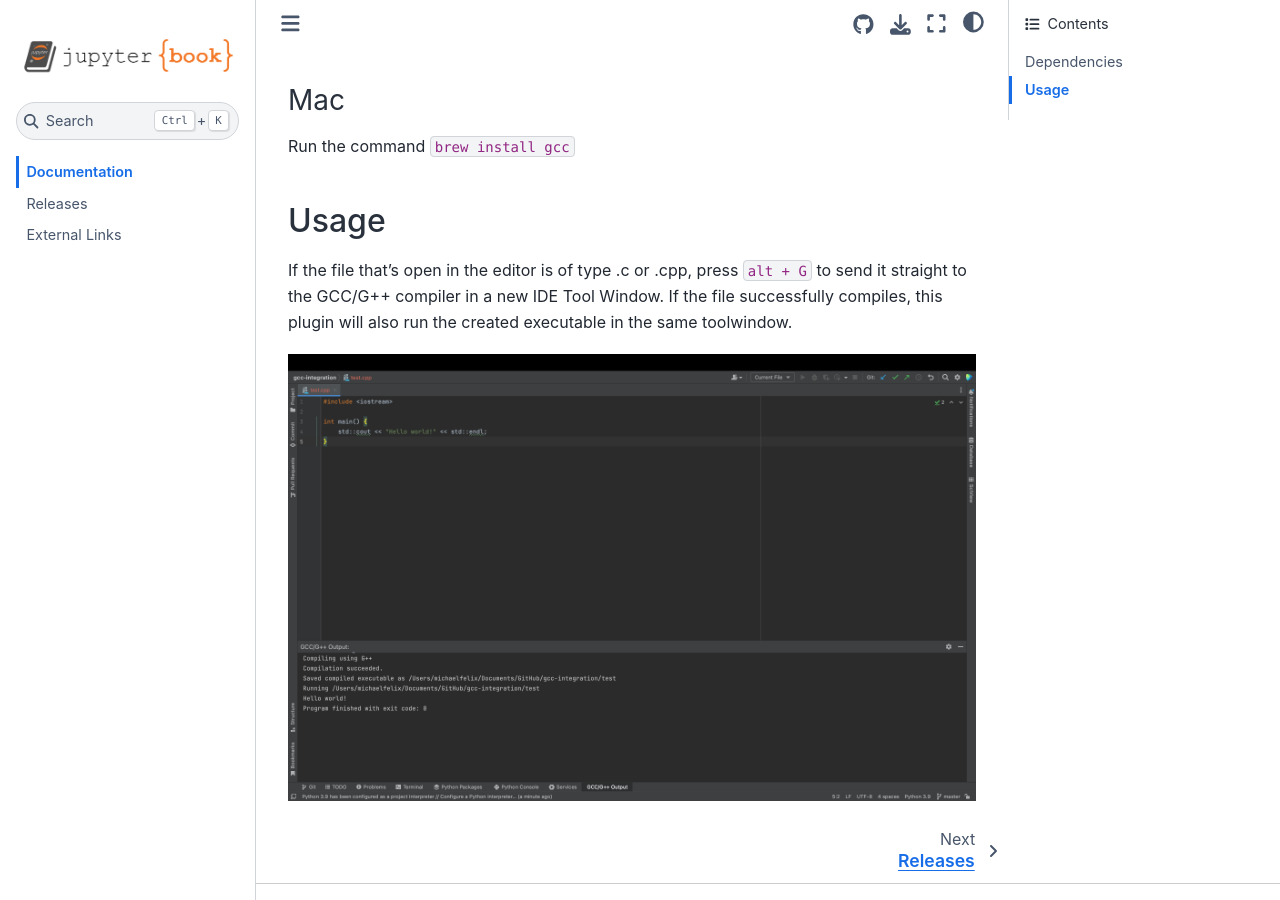
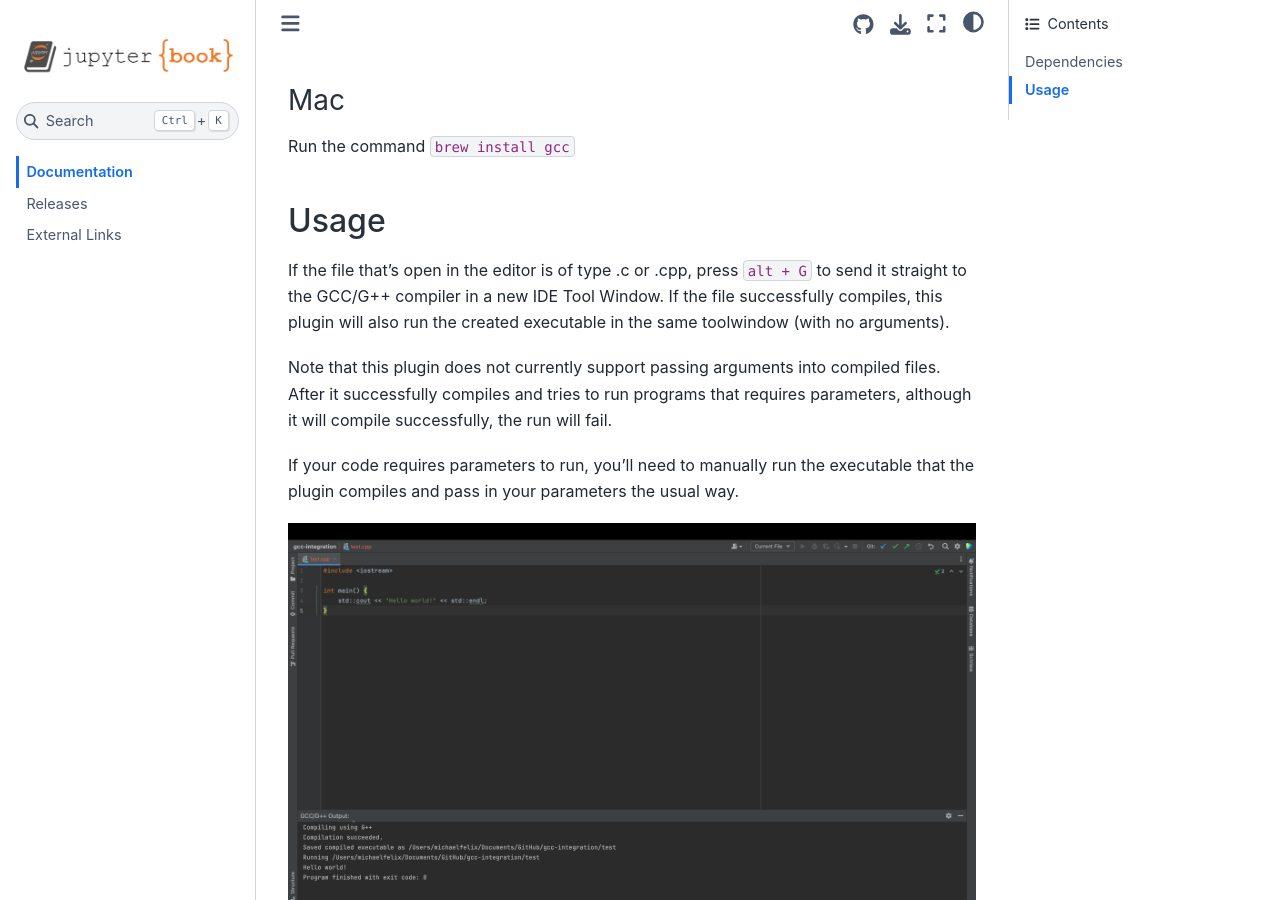
Before and after one commit to mike-fmh/GCC-Integration, a Jupyter Book: the page built from docs/index.md, in a window 1280 px wide and 900 px high, scrolled down 580 px. Built offline with Jupyter Book 1.0.4 settings and Sphinx 7.4.7 and the Sphinx Book theme 1.1.4, drawn with Linux system fonts in a browser that asks for light colours.

Commit message:
does not support file arguments

```diff
--- a/docs/index.md
+++ b/docs/index.md
@@ -21,6 +21,10 @@ Run the command `brew install gcc`
 
 ## Usage
 
-If the file that's open in the editor is of type .c or .cpp, press `alt + G` to send it straight to the GCC/G++ compiler in a new IDE Tool Window. If the file successfully compiles, this plugin will also run the created executable in the same toolwindow.
+If the file that's open in the editor is of type .c or .cpp, press `alt + G` to send it straight to the GCC/G++ compiler in a new IDE Tool Window. If the file successfully compiles, this plugin will also run the created executable in the same toolwindow (with no arguments).
+
+Note that this plugin does not currently support passing arguments into compiled files. After it successfully compiles and tries to run programs that requires parameters, although it will compile successfully, the run will fail.
+
+If your code requires parameters to run, you'll need to manually run the executable that the plugin compiles and pass in your parameters the usual way.
 
 ![preview](plugin-preview.png)
```
Also changed, not shown: README.md (+5 -1 lines).
